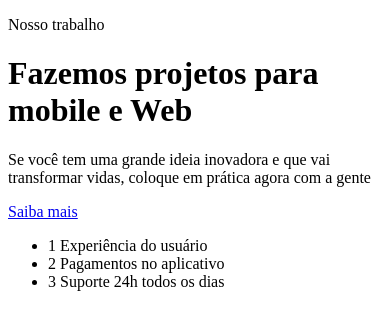
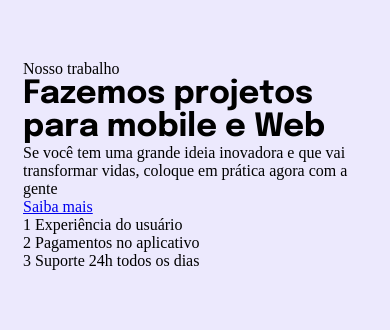
Before and after one commit to Ronald-Ca/Responsividade, a plain HTML site: page index.html in a window 390 px wide. Drawn offline with Linux system fonts and the light colour scheme.

Commit message:
Regra mobile-first

```diff
--- a/index.html
+++ b/index.html
@@ -7,6 +7,10 @@
     <title>Introdução a responsividade</title>
 
     <link rel="stylesheet" href="style.css">
+    <link rel="preconnect" href="https://fonts.googleapis.com">
+    <link rel="preconnect" href="https://fonts.gstatic.com" crossorigin>
+    <link href="https://fonts.googleapis.com/css2?family=Epilogue:ital,wght@0,100..900;1,100..900&display=swap"
+        rel="stylesheet">
 </head>
 
 <body>
--- a/style.css
+++ b/style.css
@@ -0,0 +1,19 @@
+* {
+    margin: 0;
+    padding: 0;
+    box-sizing: border-box;
+}
+
+ul {
+    list-style: none;
+}
+
+body {
+    background: #ECE9FD;
+
+    padding: 60px 23px 66px;
+}
+
+h1 {
+    font-family: 'Epilogue', sans-serif;
+}
```
